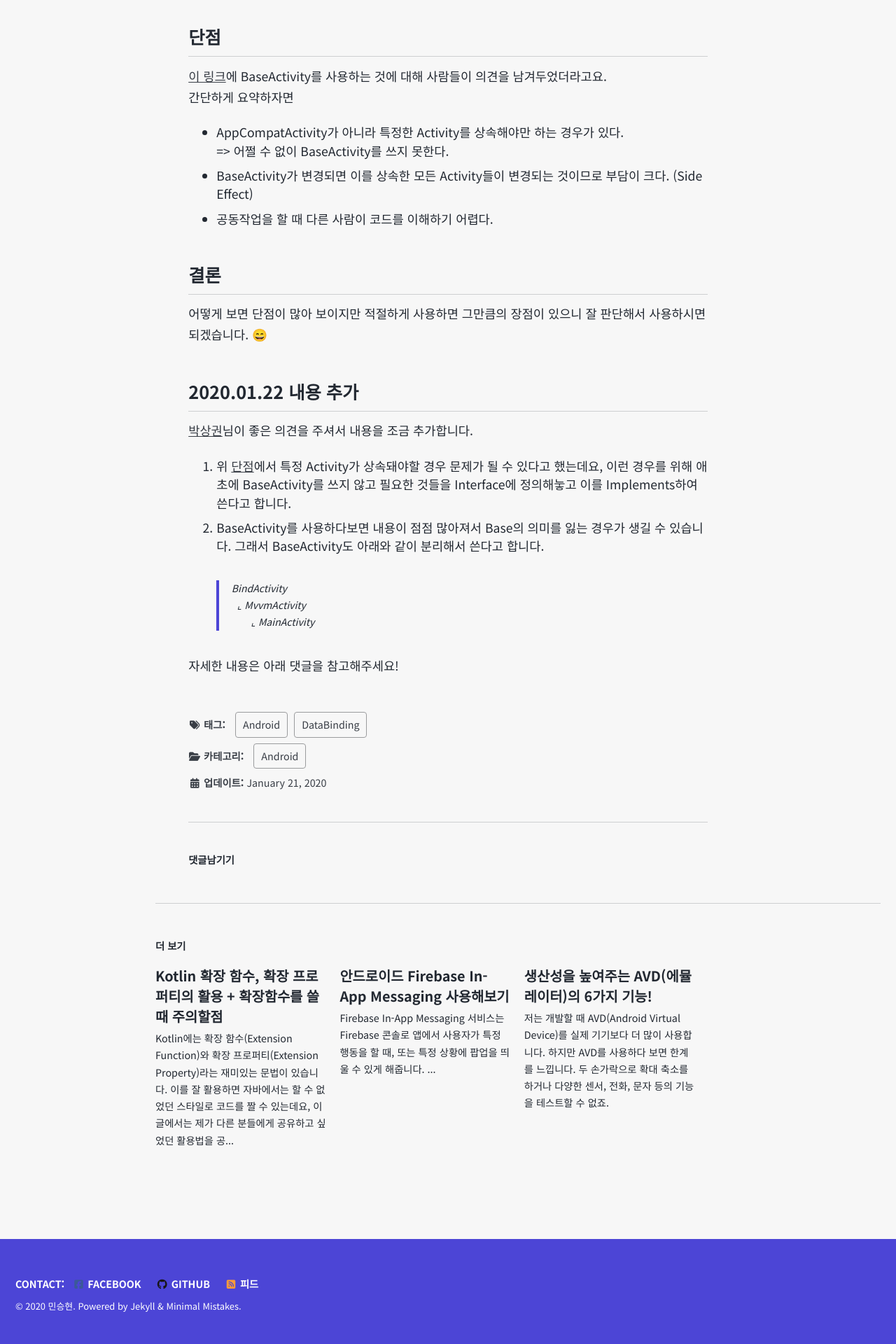
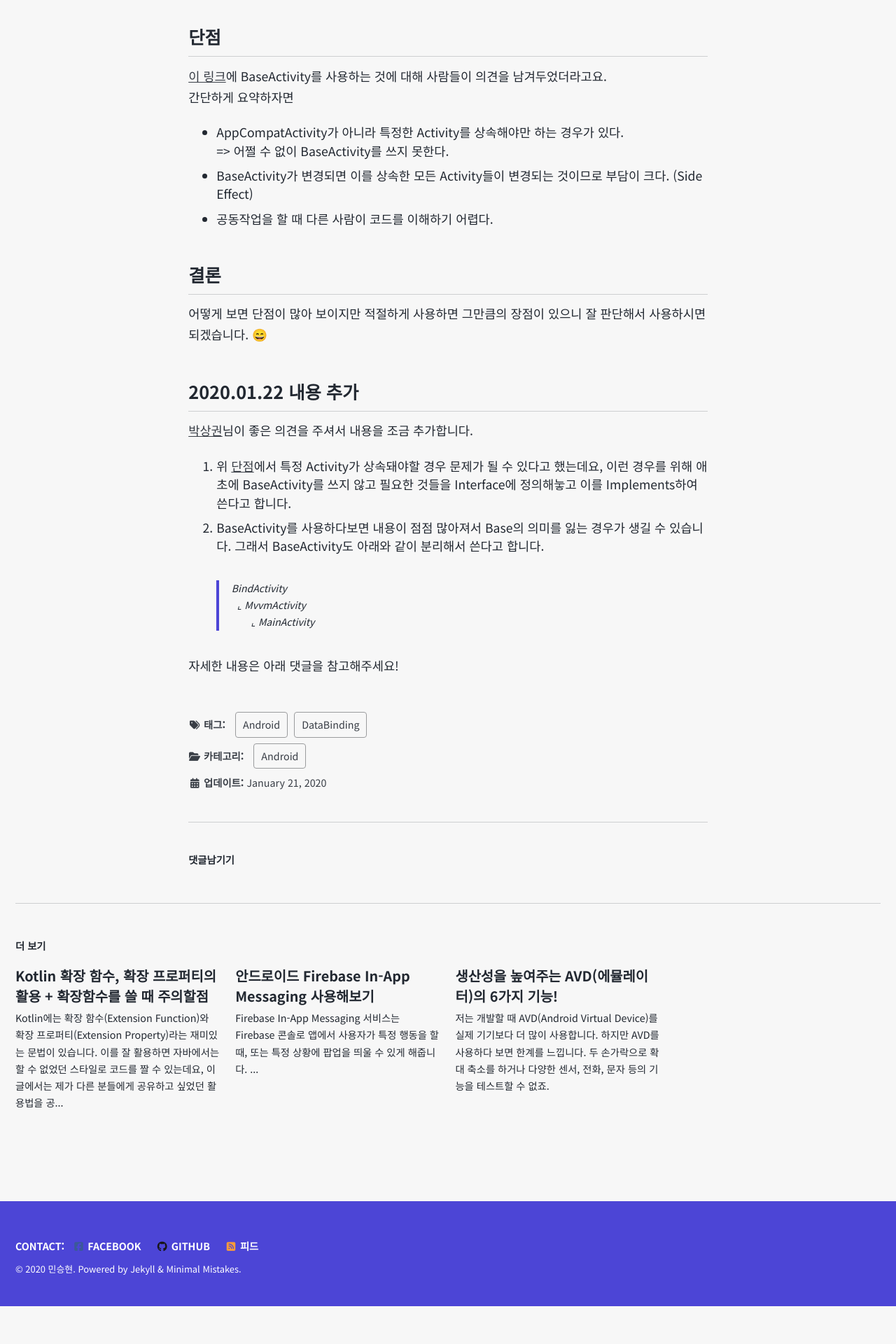
Before and after one commit to MinSeungHyun/minseunghyun.github.io, a Jekyll site: the page built from _posts/android/2020-01-21-1.md, in a window 1280 px wide. Shown: the part 1748-3668 px from the top of the page at 70% size. Built offline with Jekyll 4.4.1, drawn with Linux system fonts in a browser that asks for light colours; cached includes are drawn as plain includes; nearby versions of some CDN libraries; some web fonts are replaced; comment, search, counter and statistics services are not loaded; after the commit the page ends 3614 px from its top, so only the background shows below that.

Commit message:
Change width of page related

```diff
--- a/_sass/minimal-mistakes/_page.scss
+++ b/_sass/minimal-mistakes/_page.scss
@@ -471,10 +471,7 @@ body {
     border-top: 1px solid $border-color;
     @include breakpoint($large) {
         float: right;
-        width: calc(100% - #{$right-sidebar-width-narrow});
-    }
-    @include breakpoint($x-large) {
-        width: calc(100% - #{$right-sidebar-width});
+        width: calc(100% - #{$right-sidebar-width-narrow} + 200px);
     }
     a {
         color: inherit;
```
